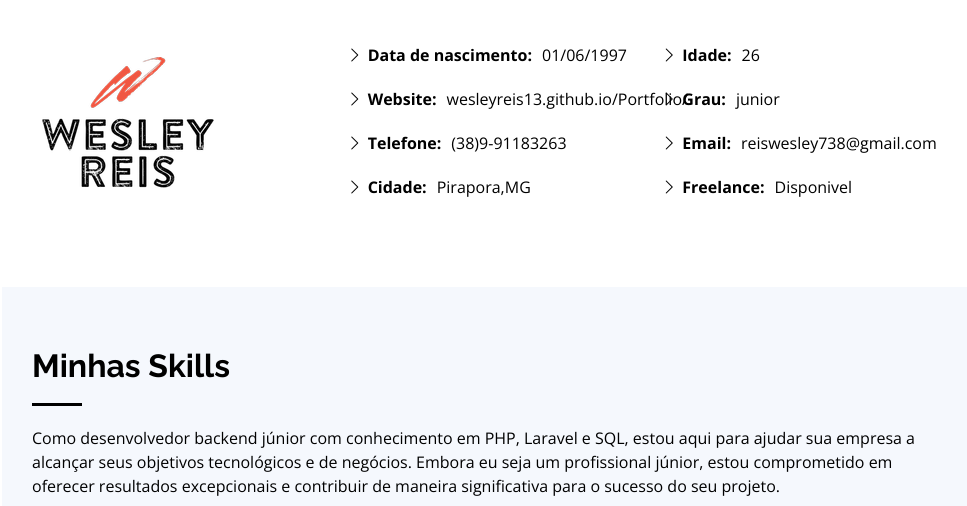
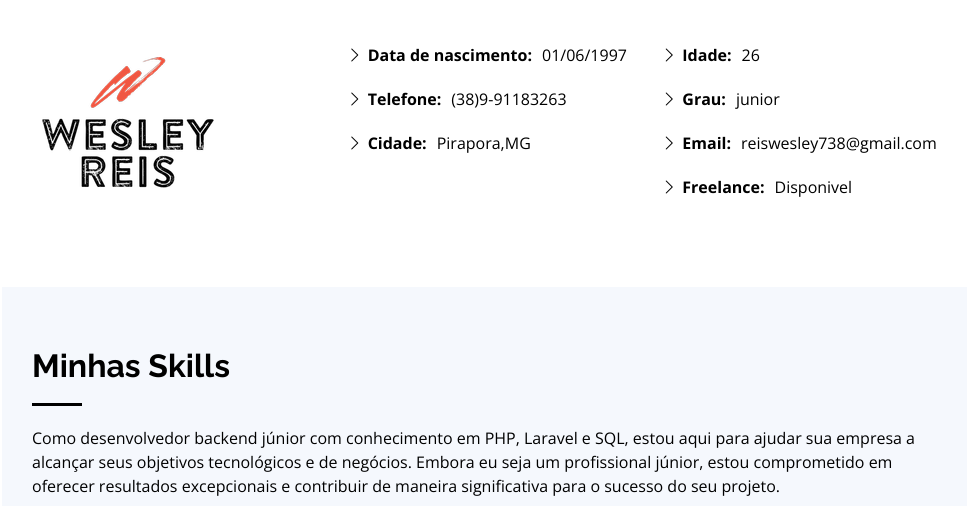
Before and after one commit to WesleyReis13/Portfolio, a plain HTML site: page index.html in a window 1280 px wide. Shown: the part 1013-1519 px from the top of the page, without its empty margins (298-1265 px from the left). Drawn offline with nearby package versions, Linux system fonts and the light colour scheme.

Commit message:
Update index.html

```diff
--- a/index.html
+++ b/index.html
@@ -98,7 +98,6 @@
               <div class="col-lg-6">
                 <ul>
                   <li><i class="bi bi-chevron-right"></i> <strong>Data de nascimento:</strong> <span>01/06/1997</span></li>
-                  <li><i class="bi bi-chevron-right"></i> <strong>Website:</strong> <span>wesleyreis13.github.io/Portfolio/</span></li>
                   <li><i class="bi bi-chevron-right"></i> <strong>Telefone:</strong> <span>(38)9-91183263</span></li>
                   <li><i class="bi bi-chevron-right"></i> <strong>Cidade:</strong> <span>Pirapora,MG</span></li>
                 </ul>
```
